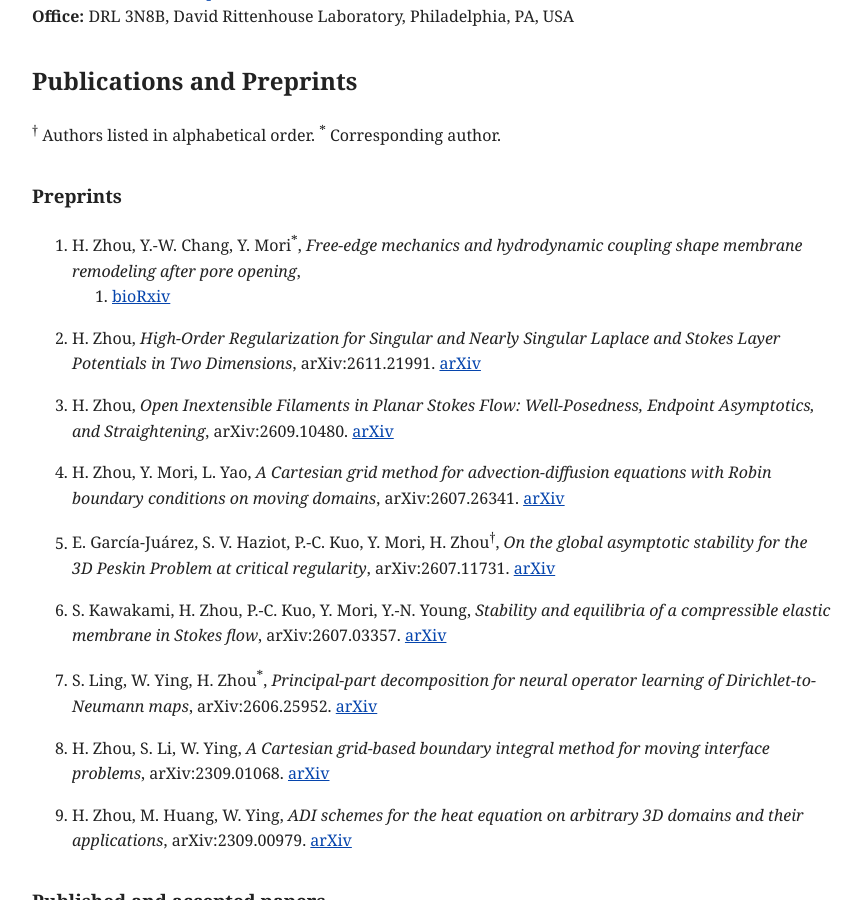
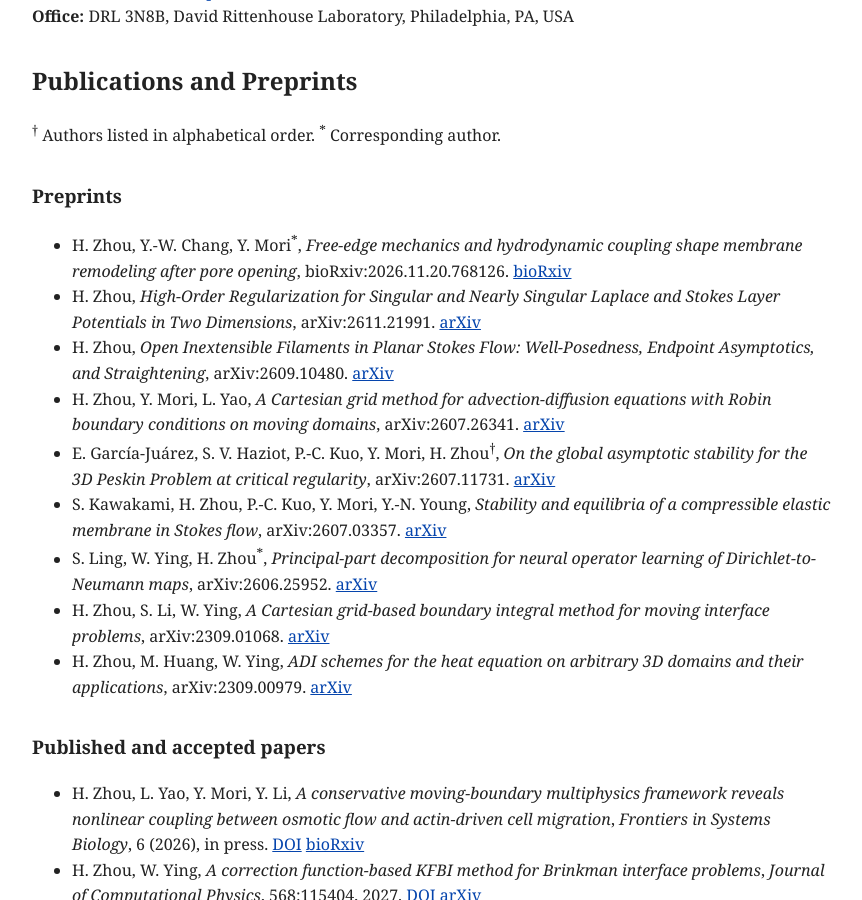
Before and after one commit to han-zhou-math/han-zhou-math.github.io, a Jekyll site: the page built from index.md, in a window 1280 px wide and 900 px high, scrolled down 931 px. Shown: the whole window, without its empty margins (208-1070 px from the left). Built offline with Jekyll 4.4.1, drawn with Linux system fonts in a browser that asks for light colours; part of the change alters nothing that is shown.

Commit message:
Match publication lists to homepage formatting

```diff
--- a/index.md
+++ b/index.md
@@ -25,93 +25,76 @@ My research focuses on partial differential equations arising in physical and bi
 
 ### Preprints
 
-1. H. Zhou, Y.-W. Chang, Y. Mori<sup>&#42;</sup>,
-   *Free-edge mechanics and hydrodynamic coupling shape membrane remodeling after pore opening*,
-   2026. [bioRxiv](https://doi.org/10.64898/2026.11.20.768126)
-
-2. H. Zhou,
-   *High-Order Regularization for Singular and Nearly Singular Laplace and Stokes Layer Potentials in Two Dimensions*,
-   arXiv:2611.21991. [arXiv](https://arxiv.org/abs/2611.21991)
-
-3. H. Zhou,
-   *Open Inextensible Filaments in Planar Stokes Flow: Well-Posedness, Endpoint Asymptotics, and Straightening*,
-   arXiv:2609.10480. [arXiv](https://arxiv.org/abs/2609.10480)
-
-4. H. Zhou, Y. Mori, L. Yao,
-   *A Cartesian grid method for advection-diffusion equations with Robin boundary conditions on moving domains*,
-   arXiv:2607.26341. [arXiv](https://doi.org/10.48550/arXiv.2607.26341)
-
-5. E. García-Juárez, S. V. Haziot, P.-C. Kuo, Y. Mori, H. Zhou<sup>†</sup>,
-   *On the global asymptotic stability for the 3D Peskin Problem at critical regularity*,
-   arXiv:2607.11731. [arXiv](https://doi.org/10.48550/arXiv.2607.11731)
-
-6. S. Kawakami, H. Zhou, P.-C. Kuo, Y. Mori, Y.-N. Young,
-   *Stability and equilibria of a compressible elastic membrane in Stokes flow*,
-   arXiv:2607.03357. [arXiv](https://doi.org/10.48550/arXiv.2607.03357)
-
-7. S. Ling, W. Ying, H. Zhou<sup>&#42;</sup>,
-   *Principal-part decomposition for neural operator learning of Dirichlet-to-Neumann maps*,
-   arXiv:2606.25952. [arXiv](https://doi.org/10.48550/arXiv.2606.25952)
-
-8. H. Zhou, S. Li, W. Ying,
-   *A Cartesian grid-based boundary integral method for moving interface problems*,
-   arXiv:2309.01068. [arXiv](https://doi.org/10.48550/arXiv.2309.01068)
-
-9. H. Zhou, M. Huang, W. Ying,
-   *ADI schemes for the heat equation on arbitrary 3D domains and their applications*,
-   arXiv:2309.00979. [arXiv](https://doi.org/10.48550/arXiv.2309.00979)
+- H. Zhou, Y.-W. Chang, Y. Mori<sup>&#42;</sup>,
+  *Free-edge mechanics and hydrodynamic coupling shape membrane remodeling after pore opening*,
+  bioRxiv:2026.11.20.768126. [bioRxiv](https://doi.org/10.64898/2026.11.20.768126)
+- H. Zhou,
+  *High-Order Regularization for Singular and Nearly Singular Laplace and Stokes Layer Potentials in Two Dimensions*,
+  arXiv:2611.21991. [arXiv](https://arxiv.org/abs/2611.21991)
+- H. Zhou,
+  *Open Inextensible Filaments in Planar Stokes Flow: Well-Posedness, Endpoint Asymptotics, and Straightening*,
+  arXiv:2609.10480. [arXiv](https://arxiv.org/abs/2609.10480)
+- H. Zhou, Y. Mori, L. Yao,
+  *A Cartesian grid method for advection-diffusion equations with Robin boundary conditions on moving domains*,
+  arXiv:2607.26341. [arXiv](https://doi.org/10.48550/arXiv.2607.26341)
+- E. García-Juárez, S. V. Haziot, P.-C. Kuo, Y. Mori, H. Zhou<sup>†</sup>,
+  *On the global asymptotic stability for the 3D Peskin Problem at critical regularity*,
+  arXiv:2607.11731. [arXiv](https://doi.org/10.48550/arXiv.2607.11731)
+- S. Kawakami, H. Zhou, P.-C. Kuo, Y. Mori, Y.-N. Young,
+  *Stability and equilibria of a compressible elastic membrane in Stokes flow*,
+  arXiv:2607.03357. [arXiv](https://doi.org/10.48550/arXiv.2607.03357)
+- S. Ling, W. Ying, H. Zhou<sup>&#42;</sup>,
+  *Principal-part decomposition for neural operator learning of Dirichlet-to-Neumann maps*,
+  arXiv:2606.25952. [arXiv](https://doi.org/10.48550/arXiv.2606.25952)
+- H. Zhou, S. Li, W. Ying,
+  *A Cartesian grid-based boundary integral method for moving interface problems*,
+  arXiv:2309.01068. [arXiv](https://doi.org/10.48550/arXiv.2309.01068)
+- H. Zhou, M. Huang, W. Ying,
+  *ADI schemes for the heat equation on arbitrary 3D domains and their applications*,
+  arXiv:2309.00979. [arXiv](https://doi.org/10.48550/arXiv.2309.00979)
 
 ### Published and accepted papers
 
-1. H. Zhou, L. Yao, Y. Mori, Y. Li,
-   *A conservative moving-boundary multiphysics framework reveals nonlinear coupling between osmotic flow and actin-driven cell migration*,
-   *Frontiers in Systems Biology*, 6 (2026), in press.
-   [DOI](https://www.frontiersin.org/journals/systems-biology/articles/10.3389/fsysb.2026.2022529/abstract) [bioRxiv](https://doi.org/10.64898/2026.10.09.757961)
-
-2. H. Zhou, W. Ying,
-   *A correction function-based KFBI method for Brinkman interface problems*,
-   *Journal of Computational Physics*, 568:115404, 2027.
-   [DOI](https://doi.org/10.1016/j.jcp.2026.115404) [arXiv](https://doi.org/10.48550/arXiv.2604.15509)
-
-3. C. L. Epstein, Y. Mori, H. Zhou<sup>&#42;†</sup>,
-   *Bulk-surface coupled PDE with an open boundary*,
-   *Studies in Applied Mathematics*, 157(2):e70286, 2026.
-   [DOI](https://doi.org/10.1111/sapm.70286) [arXiv](https://doi.org/10.48550/arXiv.2604.20798)
-
-4. H. Zhou, Y.-N. Young, Y. Mori,
-   *Modeling and simulation of open membranes in Stokes flow with mixed-dimensional coupling*,
-   *Multiscale Modeling & Simulation*, 24(2):474–500, 2026.
-   [DOI](https://doi.org/10.1137/25M1762476) [arXiv](https://doi.org/10.48550/arXiv.2504.16823)
-
-5. P. Yin, W. Ying, Y. Zhang, H. Zhou<sup>&#42;†</sup>,
-   *A kernel-free boundary integral method for elliptic interface problems on surfaces*,
-   *Journal of Computational Physics*, 562:115004, 2026.
-   [DOI](https://doi.org/10.1016/j.jcp.2026.115004)
-
-6. H. Zhou, S. Li, W. Ying,
-   *An alternating direction implicit method for mean curvature flows*,
-   *Journal of Scientific Computing*, 101:65, 2024.
-   [DOI](https://doi.org/10.1007/s10915-024-02701-3)
-
-7. H. Zhou, W. Ying,
-   *A correction function-based kernel-free boundary integral method for elliptic PDEs with implicitly defined interfaces*,
-   *Journal of Computational Physics*, 496:112545, 2024.
-   [DOI](https://doi.org/10.1016/j.jcp.2023.112545)
-
-8. H. Zhou, J. Yang, W. Ying,
-   *A kernel-free boundary integral method for the nonlinear Poisson-Boltzmann equation*,
-   *Journal of Computational Physics*, 493:112423, 2023.
-   [DOI](https://doi.org/10.1016/j.jcp.2023.112423)
-
-9. H. Zhou, W. Ying,
-   *A dimension splitting method for time dependent PDEs on irregular domains*,
-   *Journal of Scientific Computing*, 94(1):20, 2023.
-   [DOI](https://doi.org/10.1007/s10915-022-02066-5)
-
-10. J. Xu, D. Hu, H. Zhou,
-    *A phase-field method for elastic mechanics with large deformation*,
-    *Journal of Computational Physics*, 471:111630, 2022.
-    [DOI](https://doi.org/10.1016/j.jcp.2022.111630)
+- H. Zhou, L. Yao, Y. Mori, Y. Li,
+  *A conservative moving-boundary multiphysics framework reveals nonlinear coupling between osmotic flow and actin-driven cell migration*,
+  *Frontiers in Systems Biology*, 6 (2026), in press.
+  [DOI](https://www.frontiersin.org/journals/systems-biology/articles/10.3389/fsysb.2026.2022529/abstract) [bioRxiv](https://doi.org/10.64898/2026.10.09.757961)
+- H. Zhou, W. Ying,
+  *A correction function-based KFBI method for Brinkman interface problems*,
+  *Journal of Computational Physics*, 568:115404, 2027.
+  [DOI](https://doi.org/10.1016/j.jcp.2026.115404) [arXiv](https://doi.org/10.48550/arXiv.2604.15509)
+- C. L. Epstein, Y. Mori, H. Zhou<sup>&#42;†</sup>,
+  *Bulk-surface coupled PDE with an open boundary*,
+  *Studies in Applied Mathematics*, 157(2):e70286, 2026.
+  [DOI](https://doi.org/10.1111/sapm.70286) [arXiv](https://doi.org/10.48550/arXiv.2604.20798)
+- H. Zhou, Y.-N. Young, Y. Mori,
+  *Modeling and simulation of open membranes in Stokes flow with mixed-dimensional coupling*,
+  *Multiscale Modeling & Simulation*, 24(2):474–500, 2026.
+  [DOI](https://doi.org/10.1137/25M1762476) [arXiv](https://doi.org/10.48550/arXiv.2504.16823)
+- P. Yin, W. Ying, Y. Zhang, H. Zhou<sup>&#42;†</sup>,
+  *A kernel-free boundary integral method for elliptic interface problems on surfaces*,
+  *Journal of Computational Physics*, 562:115004, 2026.
+  [DOI](https://doi.org/10.1016/j.jcp.2026.115004)
+- H. Zhou, S. Li, W. Ying,
+  *An alternating direction implicit method for mean curvature flows*,
+  *Journal of Scientific Computing*, 101:65, 2024.
+  [DOI](https://doi.org/10.1007/s10915-024-02701-3)
+- H. Zhou, W. Ying,
+  *A correction function-based kernel-free boundary integral method for elliptic PDEs with implicitly defined interfaces*,
+  *Journal of Computational Physics*, 496:112545, 2024.
+  [DOI](https://doi.org/10.1016/j.jcp.2023.112545)
+- H. Zhou, J. Yang, W. Ying,
+  *A kernel-free boundary integral method for the nonlinear Poisson-Boltzmann equation*,
+  *Journal of Computational Physics*, 493:112423, 2023.
+  [DOI](https://doi.org/10.1016/j.jcp.2023.112423)
+- H. Zhou, W. Ying,
+  *A dimension splitting method for time dependent PDEs on irregular domains*,
+  *Journal of Scientific Computing*, 94(1):20, 2023.
+  [DOI](https://doi.org/10.1007/s10915-022-02066-5)
+- J. Xu, D. Hu, H. Zhou,
+  *A phase-field method for elastic mechanics with large deformation*,
+  *Journal of Computational Physics*, 471:111630, 2022.
+  [DOI](https://doi.org/10.1016/j.jcp.2022.111630)
 
 <div id="talks"></div>
 ## Talks
```
